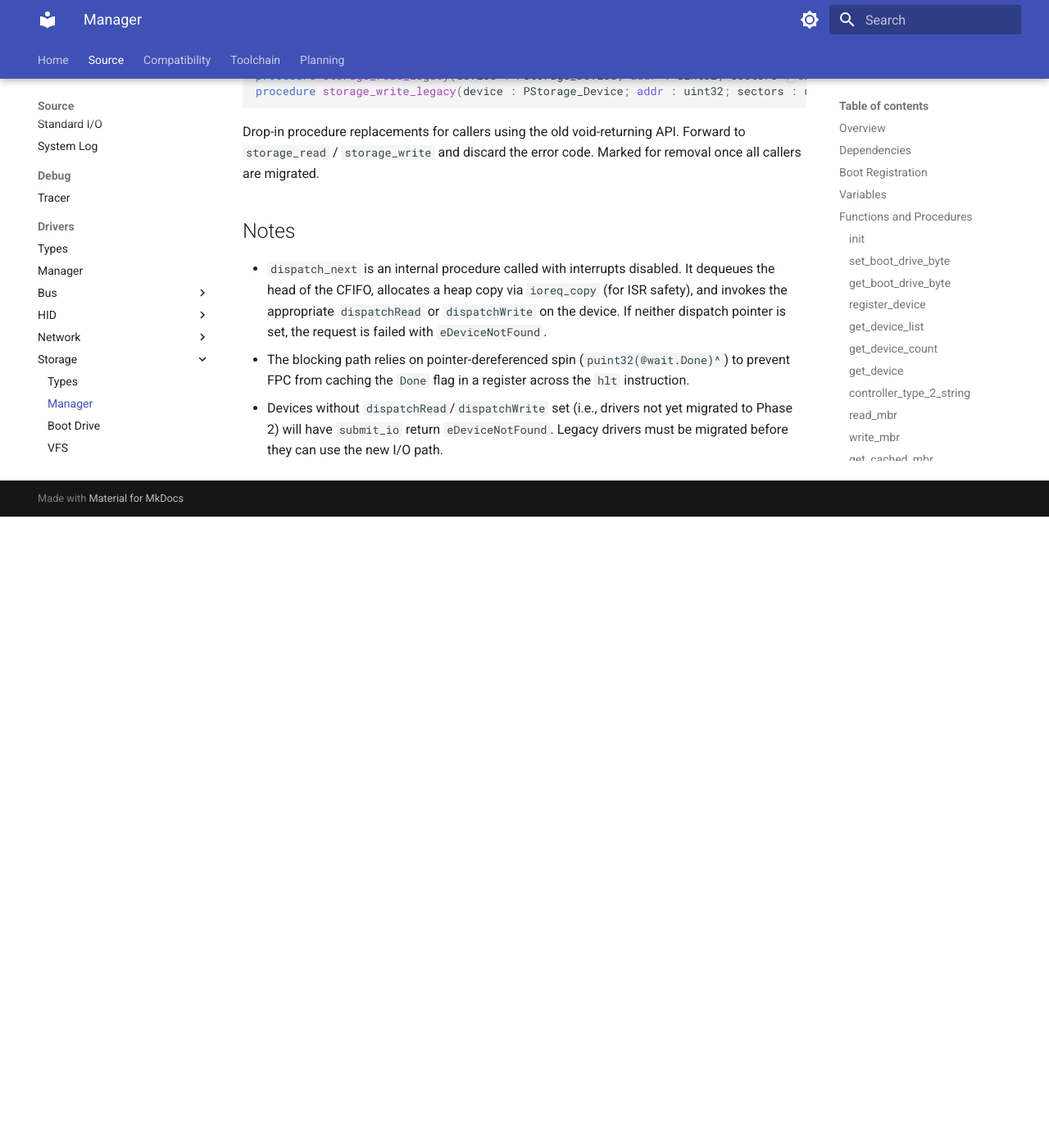
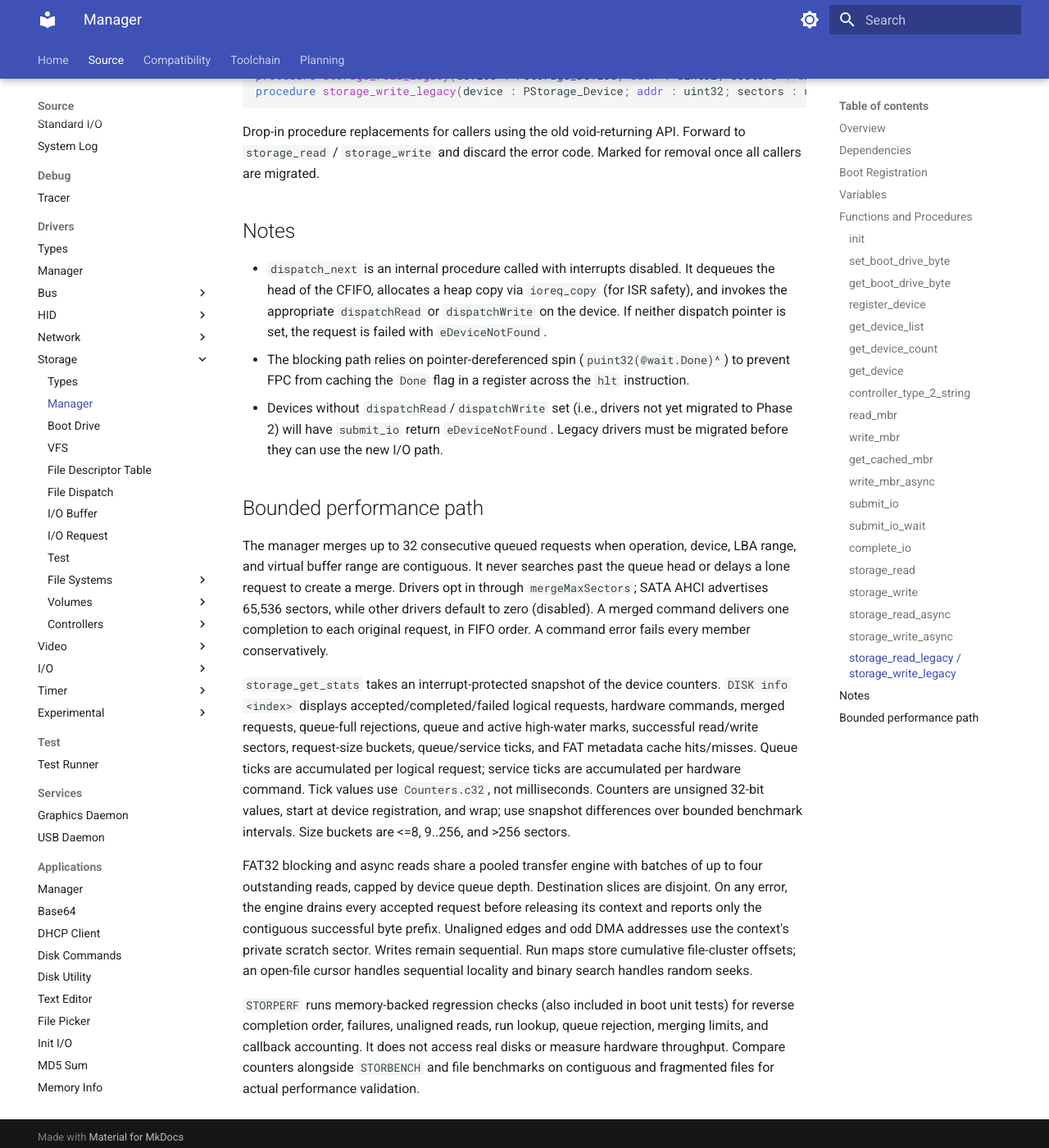
Before and after one commit to t3hn3rd/Asuro, an MkDocs documentation site: the page built from doc/src/driver/storage/driver.storage.mgr.md, in a window 1280 px wide and 1400 px high, scrolled down 5635 px. Shown: the whole window at 82% size. Built offline with MkDocs 1.6.1 and Material for MkDocs 9.7.7, drawn with Linux system fonts in a browser that asks for light colours; before the commit the page ends 6265 px from its top, so only the background shows below that.

Commit message:
Improve storage performance with read pipelining, run lookup, request merging, and counters

```diff
--- a/doc/src/driver/storage/driver.storage.mgr.md
+++ b/doc/src/driver/storage/driver.storage.mgr.md
@@ -219,3 +219,37 @@
 - `dispatch_next` is an internal procedure called with interrupts disabled. It dequeues the head of the CFIFO, allocates a heap copy via `ioreq_copy` (for ISR safety), and invokes the appropriate `dispatchRead` or `dispatchWrite` on the device. If neither dispatch pointer is set, the request is failed with `eDeviceNotFound`.
 - The blocking path relies on pointer-dereferenced spin (`puint32(@wait.Done)^`) to prevent FPC from caching the `Done` flag in a register across the `hlt` instruction.
 - Devices without `dispatchRead`/`dispatchWrite` set (i.e., drivers not yet migrated to Phase 2) will have `submit_io` return `eDeviceNotFound`. Legacy drivers must be migrated before they can use the new I/O path.
+
+
+## Bounded performance path
+
+The manager merges up to 32 consecutive queued requests when operation, device,
+LBA range, and virtual buffer range are contiguous. It never searches past the
+queue head or delays a lone request to create a merge. Drivers opt in through
+`mergeMaxSectors`; SATA AHCI advertises 65,536 sectors, while other drivers default
+to zero (disabled). A merged command delivers one completion to each original
+request, in FIFO order. A command error fails every member conservatively.
+
+`storage_get_stats` takes an interrupt-protected snapshot of the device counters.
+`DISK info <index>` displays accepted/completed/failed logical requests, hardware
+commands, merged requests, queue-full rejections, queue and active high-water
+marks, successful read/write sectors, request-size buckets, queue/service ticks,
+and FAT metadata cache hits/misses. Queue ticks are accumulated per logical
+request; service ticks are accumulated per hardware command. Tick values use
+`Counters.c32`, not milliseconds. Counters are unsigned 32-bit values, start at
+device registration, and wrap; use snapshot differences over bounded benchmark
+intervals. Size buckets are <=8, 9..256, and >256 sectors.
+
+FAT32 blocking and async reads share a pooled transfer engine with batches of up
+to four outstanding reads, capped by device queue depth. Destination slices are
+disjoint. On any error, the engine drains every accepted request before releasing
+its context and reports only the contiguous successful byte prefix. Unaligned
+edges and odd DMA addresses use the context's private scratch sector. Writes
+remain sequential. Run maps store cumulative file-cluster offsets; an open-file
+cursor handles sequential locality and binary search handles random seeks.
+
+`STORPERF` runs memory-backed regression checks (also included in boot unit tests)
+for reverse completion order, failures, unaligned reads, run lookup, queue
+rejection, merging limits, and callback accounting. It does not access real disks
+or measure hardware throughput. Compare counters alongside `STORBENCH` and file
+benchmarks on contiguous and fragmented files for actual performance validation.
```
Also changed, not shown: 10 other files.
